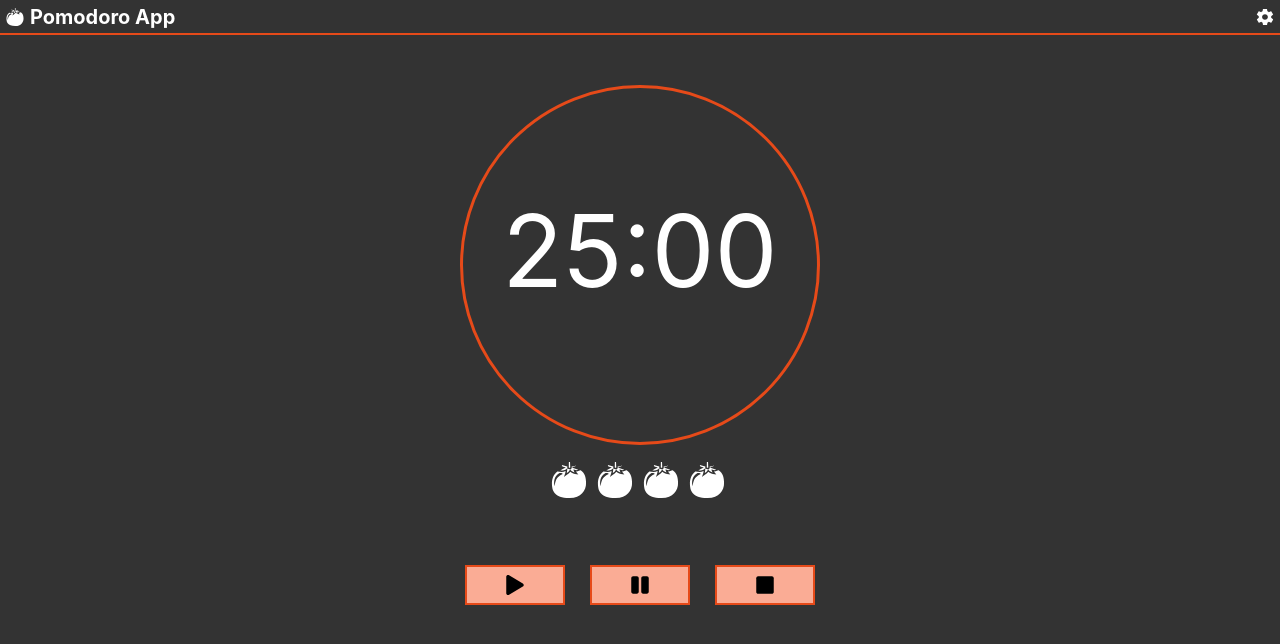
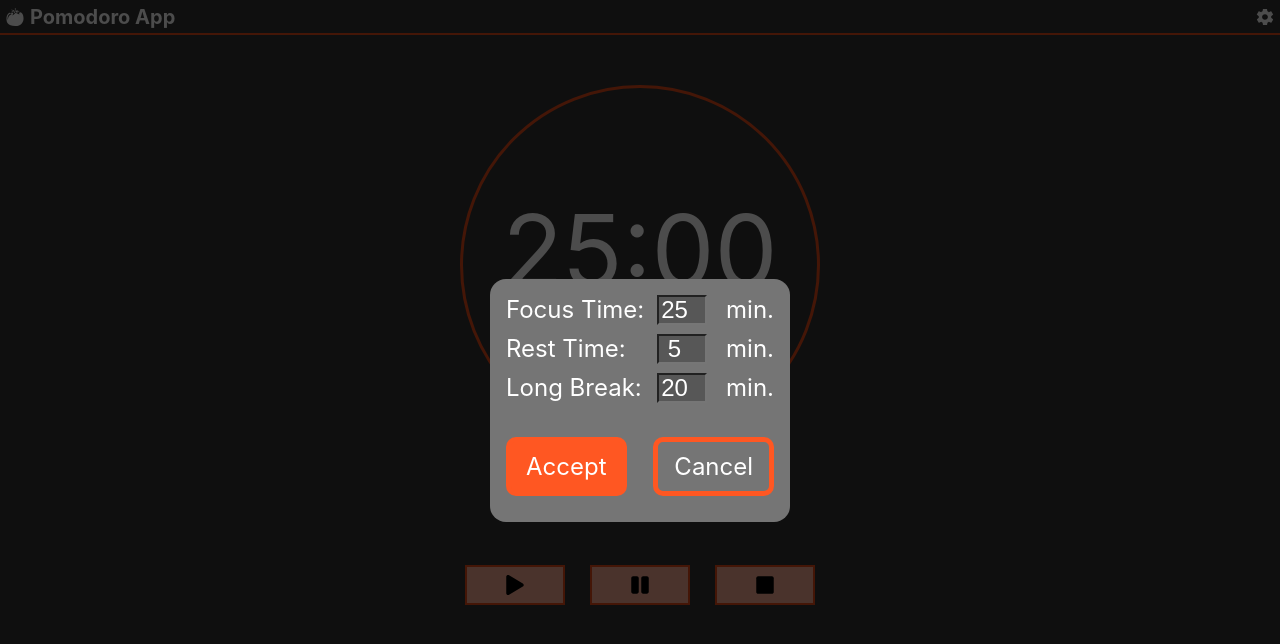
Before and after one commit to JoseDanielBarrero/pomodoro-app, a React (Create React App) app: page / in a window 1280 px wide. Both pictures are taken after a click on the icon 1265 px from the left and 16 px from the top of the page. Shown: the top 644 px of the page. Built offline with nearby package versions, Linux system fonts and the light colour scheme.

Commit message:
Version 1.0 Realease, All the settings are working and the timer is going at the correct ratio

```diff
--- a/src/components/Clock/index.js
+++ b/src/components/Clock/index.js
@@ -9,15 +9,11 @@ function Clock() {
 
   const {
     totalPeriod,
-    setTotalPeriod,
     focus,
     setFocus,
     focusTime,
-    setFocusTime,
     restTime,
-    setRestTime,
     initClock,
-    pauseClock,
     minutesLeft,
     getSeconds,
     finish,
@@ -25,12 +21,17 @@ function Clock() {
     period,
     runClock,
     longBreak,
+    stopClock
   } = React.useContext(ClockContext);
 
   React.useEffect(() => {
     initClock(focusTime);
+  },[])
 
-  },[])
+  React.useEffect(() => {
+    initClock(focusTime);
+    stopClock();
+  },[focusTime, restTime, longBreak])
 
   React.useEffect(() => {
     if(finish){
@@ -114,9 +115,7 @@ function Clock() {
           </div>
           <div className='period-counter'>
             <ul>
-              <li onClick={() => {
-                initClock(1)
-              }}><GiTomato className= {`icon-period ${(period>=1) && "period-completed"}`} /></li>
+              <li><GiTomato className= {`icon-period ${(period>=1) && "period-completed"}`} /></li>
               <li><GiTomato className= {`icon-period ${(period>=2) && "period-completed"}`}/></li>
               <li><GiTomato className= {`icon-period ${(period>=3) && "period-completed"}`}/></li>
               <li><GiTomato className= {`icon-period ${(period>=4) && "period-completed"}`}/></li>
--- a/src/components/ClockContext/index.js
+++ b/src/components/ClockContext/index.js
@@ -6,12 +6,45 @@ const ClockContext = React.createContext();
 function ClockProvider({children}){
 
     const [period, setPeriod] = React.useState(0);
+    const [focus, setFocus] = React.useState(true);
     const [totalPeriod, setTotalPeriod] = React.useState(4);
-    const [focus, setFocus] = React.useState(true);
     const [focusTime, setFocusTime] = React.useState(25);
     const [restTime, setRestTime] = React.useState(5);
-    const [longBreak, setLongBreak] = React.useState(15);
+    const [longBreak, setLongBreak] = React.useState(20);
 
+    React.useEffect(() => {
+        getInitValues();
+    }, []);
+
+    const defaulValues = {
+        totalPeriod: 4,
+        focusTime: 25,
+        restTime: 5,
+        longBreak: 20
+    }
+    const getInitValues = () => {
+        const localStorageParams = localStorage.getItem("Pomodoro-params");
+        if(!localStorageParams)
+        {
+            localStorage.setItem("Pomodoro-params", JSON.stringify(defaulValues))
+            return defaulValues;
+        }
+        else {
+            let parsedParams = JSON.parse(localStorage.getItem("Pomodoro-params"));
+            saveParams(parsedParams);
+            return parsedParams;
+        }
+    }
+
+
+
+    const saveParams = (parsedParams) => {
+        setTotalPeriod(parsedParams.totalPeriod)
+        setFocusTime(parsedParams.focusTime)
+        setRestTime(parsedParams.restTime)
+        setLongBreak(parsedParams.longBreak)
+        localStorage.setItem("Pomodoro-params", JSON.stringify(parsedParams))
+    }
     const {
         minutesLeft,
         getSeconds,
@@ -47,7 +80,9 @@ function ClockProvider({children}){
                 finish,
                 longBreak,
                 setLongBreak,
-                stopClock
+                stopClock,
+                saveParams,
+                getInitValues
             }}>
             {children}
         </ClockContext.Provider>
--- a/src/components/Header/index.js
+++ b/src/components/Header/index.js
@@ -2,16 +2,30 @@ import React from 'react';
 import "./Header.css";
 import { IoMdSettings } from "react-icons/io";
 import { GiTomato } from "react-icons/gi";
+import Modal from '../Modal';
 
 function Header() {
+
+  const [openModal, setOpenModal] = React.useState(false);
+
+  const renderModal = () => {
+    if(openModal){
+      return (<Modal
+        openModal={openModal}
+        setOpenModal={setOpenModal}/>)
+    }
+    return (<></>);
+  }
   return (
     <div className='Header-Container'>
         <section className='Head-Container__Title'>
             <GiTomato className='icon icon--title'/>
             <h1> Pomodoro App</h1>
         </section>
-
-        <IoMdSettings className='icon icon--header'/>
+        <IoMdSettings className='icon icon--header' onClick={()=> {
+          setOpenModal(true)
+        }}/>
+        {renderModal()}
     </div>
   )
 }
--- a/src/components/MediaButtons/index.js
+++ b/src/components/MediaButtons/index.js
@@ -12,18 +12,18 @@ function MediaButtons() {
 
   return (
     <section className='media-buttons-container'>
-      <div className='media-button media-button--play'><FaPlay className='icon icon--media'
-       onClick={() => {
+      <div className='media-button media-button--play'onClick={() => {
          pauseClock()
-       }}/></div>
-      <div className='media-button media-button--pause'><FaPause className='icon icon--media'
-      onClick={() => {
+       }}><FaPlay className='icon icon--media'
+       /></div>
+      <div className='media-button media-button--pause'onClick={() => {
         pauseClock()
-      }}/></div>
-      <div className='media-button media-button--stop'><FaStop className='icon icon--media'
-      onClick={() => {
+      }}><FaPause className='icon icon--media'
+      /></div>
+      <div className='media-button media-button--stop'onClick={() => {
         stopClock()
-      }}/></div>
+      }}><FaStop className='icon icon--media'
+      /></div>
     </section>
   )
 }
--- /dev/null
+++ b/src/components/Modal/index.js
@@ -0,0 +1,75 @@
+import React from 'react';
+import { ClockContext } from '../ClockContext';
+import "./modal.css";
+
+function Modal(param) {
+
+    const {
+        saveParams,
+        getInitValues
+    } = React.useContext(ClockContext);
+
+    const [totalPeriod, setTotalPeriod] = React.useState(getInitValues().totalPeriod);
+    const [focusTime, setFocusTime] = React.useState(getInitValues().focusTime);
+    const [restTime, setRestTime] = React.useState(getInitValues().restTime);
+    const [longBreak, setLongBreak] = React.useState(getInitValues().longBreak);
+
+    const saveNewparams = () => {
+        const newValues = {
+            totalPeriod: Number(totalPeriod) ,
+            focusTime: Number(focusTime),
+            restTime: Number(restTime),
+            longBreak: Number(longBreak)
+        }
+        saveParams(newValues)
+    }
+
+  return (
+      <div className='modal-settings-background' onClick={() => {
+        param.setOpenModal(false)
+      }
+      }>
+        <div className='modal-settings' onClick={(e) => {
+            e.stopPropagation()
+        }}>
+            <div className='modal-settings-item'>
+                <span>Focus Time:</span>
+                <input type="number" value={focusTime} onChange={(e) => {
+                    setFocusTime(e.target.value)
+                }}></input><span>min.</span>
+            </div>
+            <div className='modal-settings-item'>
+                <span>Rest Time:</span>
+                <input type="number" value={restTime} onChange={(e) => {
+                    setRestTime(e.target.value)
+                }}></input><span>min.</span>
+            </div>
+            <div className='modal-settings-item'>
+                <span>Long Break:</span>
+                <input type="number" value={longBreak} onChange={(e) => {
+                    setLongBreak(e.target.value)
+                }}></input><span>min.</span>
+            </div>
+            {/* <div className='modal-settings-item'>
+                <span># of periods:</span>
+                <input type="number" value={totalPeriod} onChange={(e) => {
+                    setTotalPeriod(e.target.value)
+                }}></input><span>times.</span>
+            </div> */}
+            <div className='modal-settings-item'>
+                <div className='modal-settings-button modal-settings-button__accept' onClick={() => {
+                    saveNewparams();
+                    param.setOpenModal(false)
+                }}>Accept</div>
+                <div className='modal-settings-button modal-settings-button__cancel'
+                onClick={() => {
+                    param.setOpenModal(false)
+                }}>Cancel</div>
+            </div>
+        </div>
+      </div>
+
+  )
+}
+
+export default Modal
--- /dev/null
+++ b/src/components/Modal/modal.css
@@ -0,0 +1,60 @@
+.modal-settings-background{
+    position: absolute;
+    width: 100%;
+    height: 100vh;
+    left: 50%;
+    top: 50%;
+    transform: translate(-50%, -50%);
+    background-color: rgba(0,0,0,0.7);
+    z-index: 6;
+    display: flex;
+    align-items: center;
+    justify-content: center;
+}
+
+.modal-settings{
+    width: 300px;
+    min-width: 300px;
+    max-width: 350px;
+    display: flex;
+    flex-direction: column;
+    background-color: #757575;
+    padding: 16px;
+    font-size: 2.4rem;
+    border-radius: 16px;
+}
+
+.modal-settings-item{
+    display: flex;
+    justify-content: space-between;
+    margin-bottom: 10px;
+    position: relative;
+}
+
+.modal-settings-item input{
+    width: 50px;
+    height: 30px;
+    position: absolute;
+    right: 25%;
+    background-color: rgba(75,75,75,0.7);
+    color: white;
+    font-size: 2.4rem;
+    text-align: center;
+}
+
+.modal-settings-button {
+    border: 5px solid var(--primary-color);
+    width: 45%;
+    text-align: center;
+    padding: 10px 0px;
+    border-radius: 10px;
+    margin-top: 25px;
+}
+
+.modal-settings-button__accept {
+    background-color: var(--primary-color);
+}
+
+.modal-settings-button:hover {
+    cursor: pointer;
+}
--- a/src/components/useCountDown/useCountDown.js
+++ b/src/components/useCountDown/useCountDown.js
@@ -26,7 +26,7 @@ function useCountDown () {
         else {
             setSecondsLeft(secondsLeft-1)
         }
-        },50)
+        },1000)
 
         return () => clearTimeout(CountDown);
     },[minutesLeft, secondsLeft, running])
```
